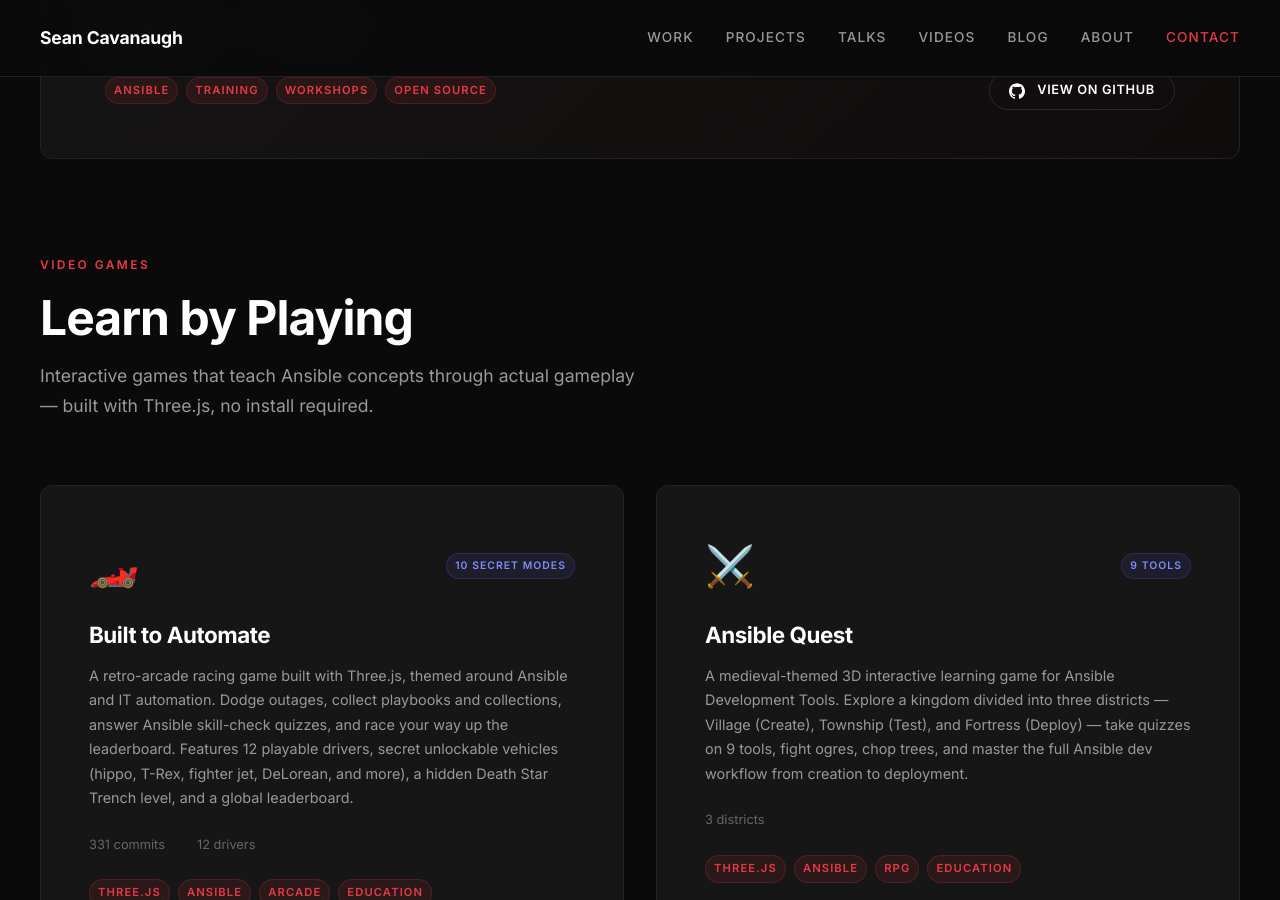
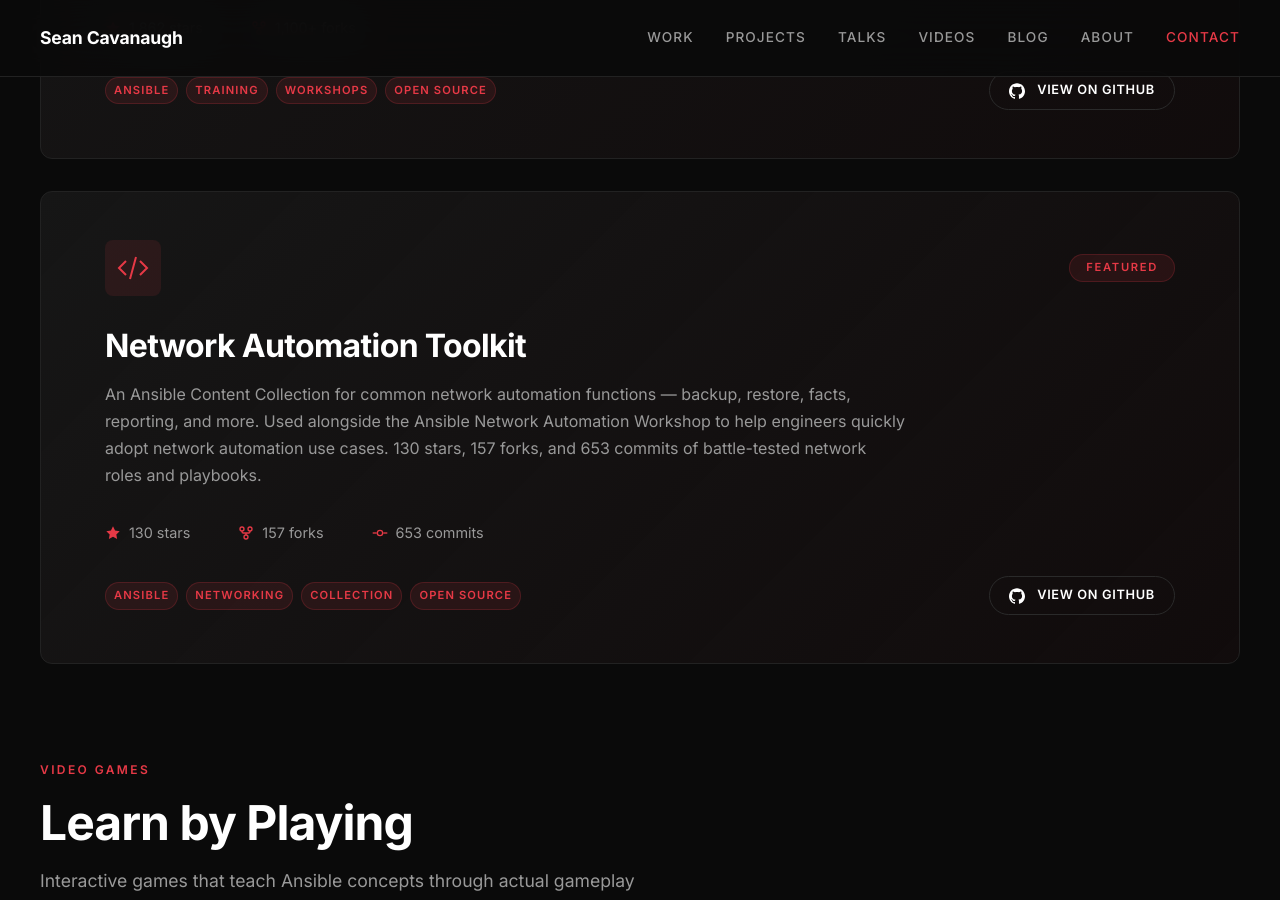
Before and after one commit to IPvSean/cavanaugh.pro, a Jekyll site: the page built from pages/projects.html, in a window 1280 px wide and 900 px high, scrolled down 1410 px. Built offline with Jekyll 4.4.1, drawn with Linux system fonts in a browser that asks for light colours.

Commit message:
Add Network Automation Toolkit as featured project
network-automation/toolkit (130 stars, 157 forks, 653 commits) —
Ansible Content Collection for network automation functions used
alongside the Network Automation Workshop.

Co-authored-by: Cursor <cursoragent@cursor.com>

```diff
--- a/_data/projects.yml
+++ b/_data/projects.yml
@@ -18,6 +18,17 @@
   stats:
     stars: "1,862"
     forks: "1,100+"
+
+- title: "Network Automation Toolkit"
+  description: "An Ansible Content Collection for common network automation functions — backup, restore, facts, reporting, and more. Used alongside the Ansible Network Automation Workshop to help engineers quickly adopt network automation use cases. 130 stars, 157 forks, and 653 commits of battle-tested network roles and playbooks."
+  tags: ["Ansible", "Networking", "Collection", "Open Source"]
+  github: "https://github.com/network-automation/toolkit"
+  url: "https://github.com/network-automation/toolkit"
+  featured: true
+  stats:
+    stars: "130"
+    forks: "157"
+    commits: "653"
 
 - title: "Enterprise AI Operations"
   description: "End-to-end AI-powered operations demos showcasing how large language models integrate with enterprise automation platforms."
```
